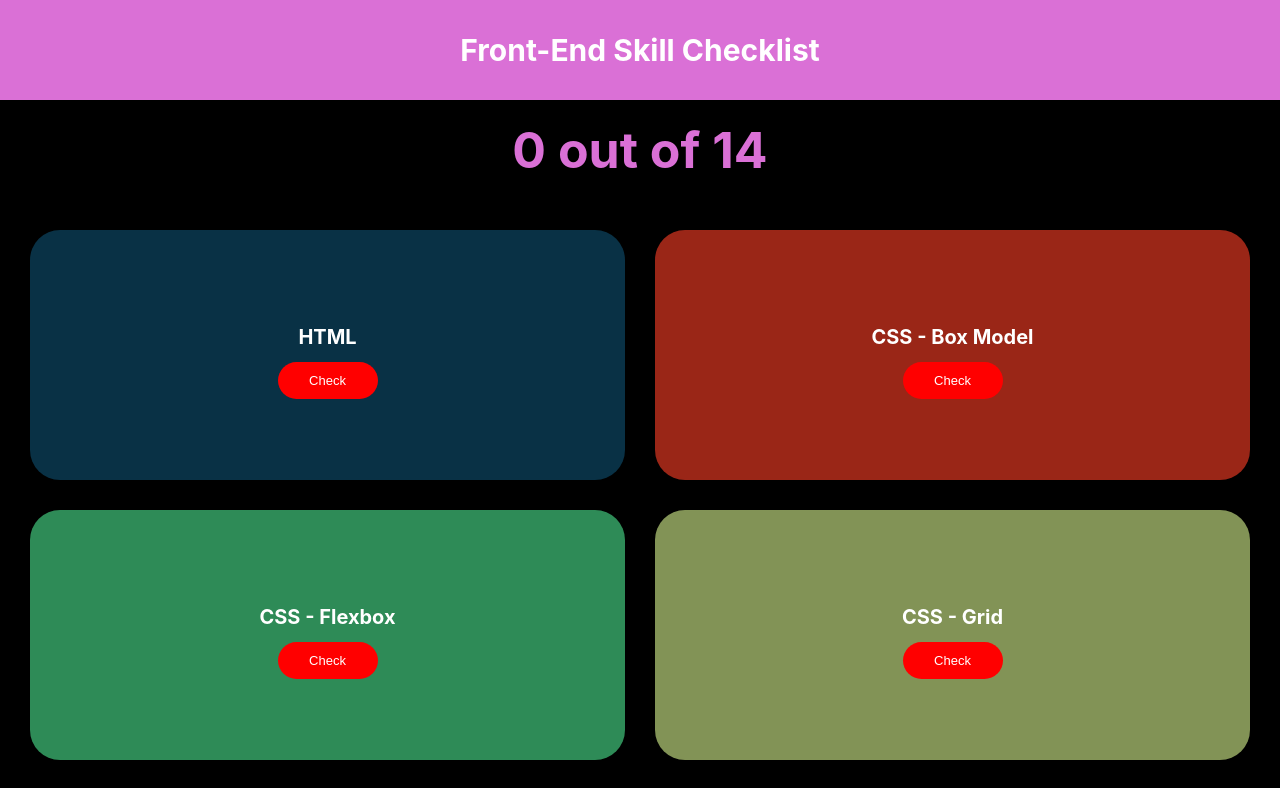
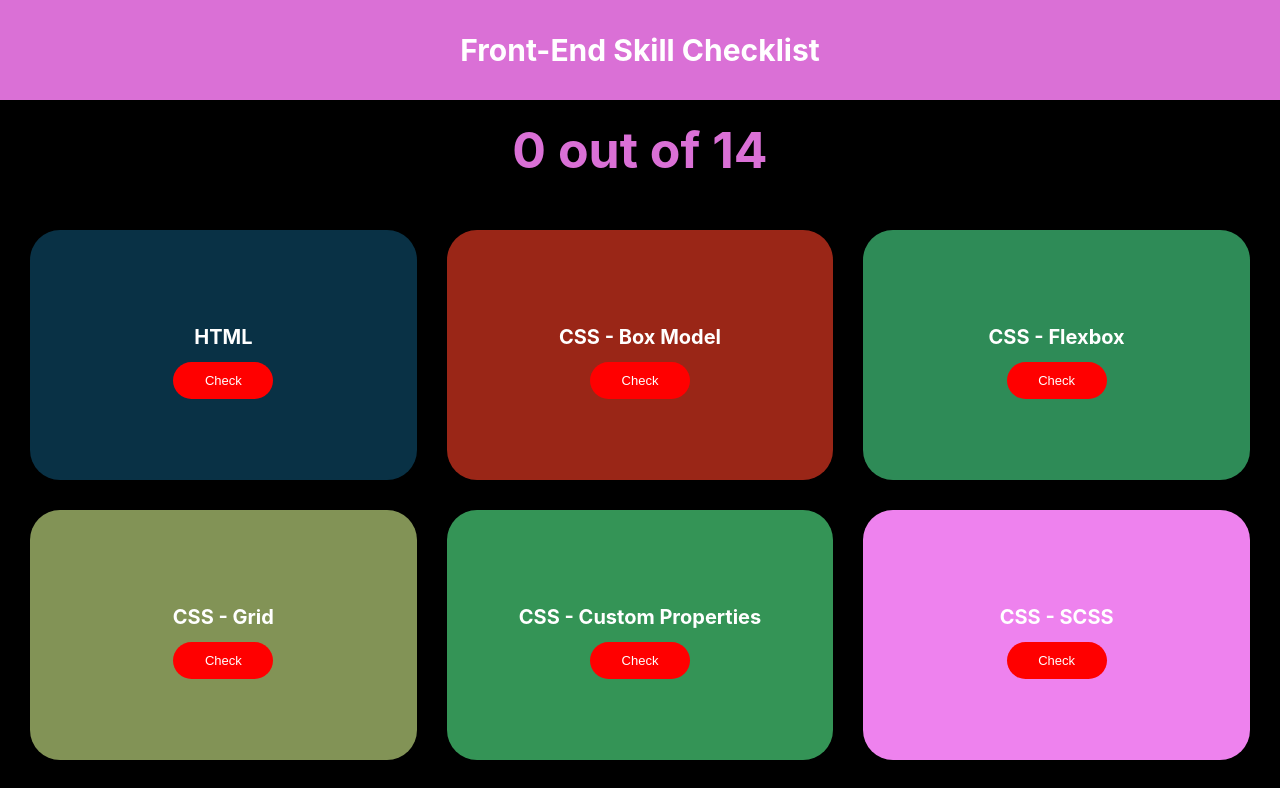
Before and after one commit to danielcarlman/skillcalculator, a React (Create React App) app: page / in a window 1280 px wide. Shown: the top 788 px of the page. Built offline with nearby package versions, Linux system fonts and the light colour scheme.

Commit message:
Tweaked min box width

```diff
--- a/src/index.css
+++ b/src/index.css
@@ -6,6 +6,7 @@ body {
   -webkit-font-smoothing: antialiased;
   -moz-osx-font-smoothing: grayscale;
   background-color: black;
+  min-width: 400px;
 }
 
 code {
--- a/src/styles.js
+++ b/src/styles.js
@@ -28,7 +28,7 @@ const Counter = styled.h1`
 const BoxContainer = styled.div`
   display: grid;
   grid-template-rows: repeat(14, 250px);
-  grid-template-columns: repeat(auto-fit, minmax(500px, 1fr));
+  grid-template-columns: repeat(auto-fit, minmax(300px, 1fr));
   grid-gap: 30px;
   width: 100%;
   height: 100vh;
```
